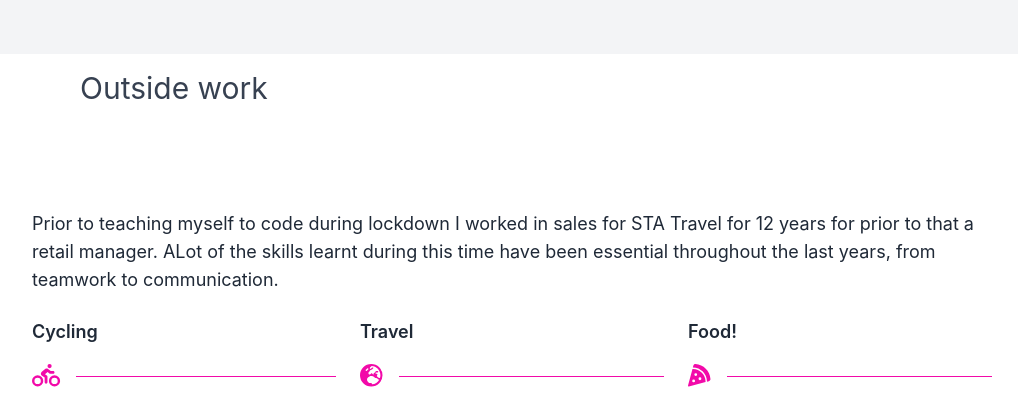
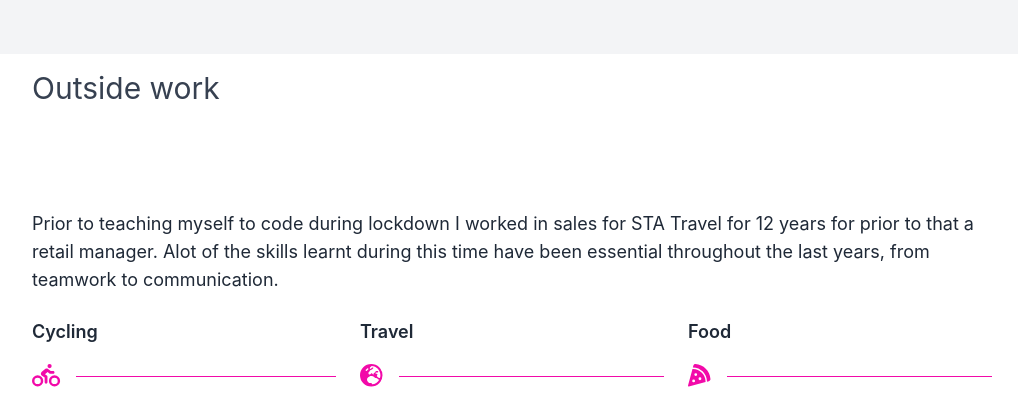
Before and after one commit to chezynick/profile-v2, a React (Create React App) app: page / in a window 1280 px wide. Shown: the part 2346-2742 px from the top of the page, without its empty margins (128-1146 px from the left). Built offline with nearby package versions, Linux system fonts and the light colour scheme.

Commit message:
styling chnages

```diff
--- a/src/components/LinkButton/index.js
+++ b/src/components/LinkButton/index.js
@@ -3,7 +3,7 @@ import React from "react";
 const LinkButton = ({ text, href }) => {
   return (
     <a
-      className="px-4 py-2 my-6 text-xl text-gray-700 border rounded-lg border-primaryColor"
+      className="px-4 py-2 my-2 text-base text-gray-700 border rounded-lg sm:my-6 sm:text-xl border-primaryColor"
       href={href}
       target="_blank"
       rel="noreferrer"
--- a/src/components/PageHeader/index.js
+++ b/src/components/PageHeader/index.js
@@ -6,7 +6,7 @@ const PageHeader = ({ text, light = false }) => {
     <div className="absolute top-0 left-0 flex justify-center w-full pt-4 ">
       <div className="flex justify-center w-full md:w-3/4 sm:justify-start ">
         <h1
-          className={cn("text-3xl pl-12 text-gray-700", {
+          className={cn("text-3xl sm:pl-12 md:pl-0  text-gray-700", {
             "text-gray-100": light,
           })}
         >
--- a/src/data/Hobbies/index.js
+++ b/src/data/Hobbies/index.js
@@ -31,7 +31,7 @@ const hobbies = [
       "Before and during my time with STA I am lucky enough to have visited over 40 countries, I like to travel overland as much as possible preferably by bike surprisingly but have also spent 4 months in Australia as well as over 6 months exploring Asia.",
   },
   {
-    name: "Food!",
+    name: "Food",
     IconName: () => (
       <FontAwesomeIcon
         size="lg"
--- a/src/pages/About/index.js
+++ b/src/pages/About/index.js
@@ -16,7 +16,7 @@ const About = ({ forwardRef, midRef }) => {
     >
       <PageHeader text="Experience" />
 
-      <div className="flex flex-col w-full gap-16 px-12 mt-10 md:px-0 md:w-3/4 md:mt-0 sm:flex-row md:mb-10 ">
+      <div className="flex flex-col w-full gap-16 px-12 mt-10 md:px-0 md:w-3/4 lg:mt-0 sm:flex-row md:mb-10 ">
         <div className=" sm:w-1/2">
           <div className="flex justify-start "></div>
           <div className="space-y-1 text-left sm:space-y-6">
--- a/src/pages/Personal/index.js
+++ b/src/pages/Personal/index.js
@@ -12,7 +12,7 @@ const Personal = ({ forwardRef, midRef }) => {
       <div ref={midRef} className="absolute right-2 top-1/2" />
       <div className="w-full px-12 mt-20 mb-6 md:w-3/4 md:px-0 md:mt-0">
         Prior to teaching myself to code during lockdown I worked in sales for
-        STA Travel for 12 years for prior to that a retail manager. ALot of the
+        STA Travel for 12 years for prior to that a retail manager. Alot of the
         skills learnt during this time have been essential throughout the last
         years, from teamwork to communication.
       </div>
--- a/src/pages/Welcome/index.js
+++ b/src/pages/Welcome/index.js
@@ -7,7 +7,7 @@ const Welcome = ({ scrollToComponent, forwardRef, aboutRef, midRef }) => {
       ref={forwardRef}
       className="relative flex flex-col items-center justify-center w-full h-screen p-4 text-white bg-gray-800"
     >
-      <p className="flex flex-col mb-2 space-y-6 text-xl sm:text-4xl sm:flex-row sm:space-y-0">
+      <p className="flex flex-col mb-2 space-y-6 text-4xl sm:flex-row sm:space-y-0">
         <span>Hello, My name is </span>
         <span className="pl-2 text-primaryColor"> Nick Chesterton</span>
       </p>
--- a/src/pages/Work/index.js
+++ b/src/pages/Work/index.js
@@ -8,7 +8,7 @@ const Work = ({ forwardRef, midRef }) => {
   return (
     <div
       ref={forwardRef}
-      className="relative flex flex-col items-center justify-center w-full min-h-screen py-8 text-4xl text-gray-700 bg-gray-100"
+      className="relative flex flex-col items-center justify-center w-full min-h-screen py-8 text-gray-700 bg-gray-100"
     >
       <PageHeader text="Projects" />
 
@@ -28,9 +28,9 @@ const Work = ({ forwardRef, midRef }) => {
                 }
               )}
             />
-            <div className="absolute top-0 flex flex-col items-center justify-center w-full h-full py-10 font-bold opacity-0 hover:opacity-90 hover:bg-white">
-              <div>{project.title}</div>
-              <div className="w-full px-4 my-4 text-base font-bold">
+            <div className="absolute top-0 flex flex-col items-center justify-center w-full h-full font-bold opacity-0 sm:py-10 hover:opacity-90 hover:bg-white">
+              <div className="sm:text-3xl">{project.title}</div>
+              <div className="w-full px-4 my-4 text-sm font-bold sm:px-8 sm:text-base">
                 {project.description}
               </div>
               <LinkButton text="Go to project" href={project.url} />
```
